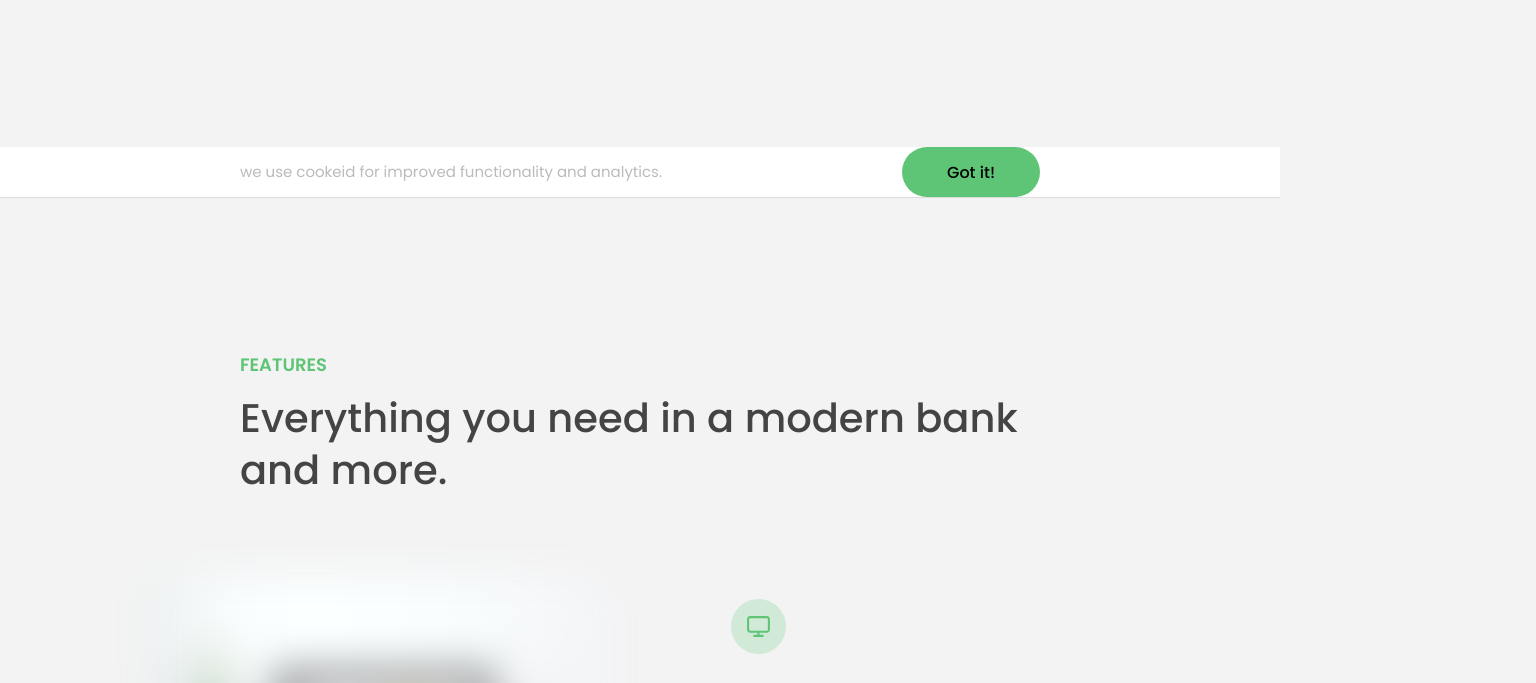
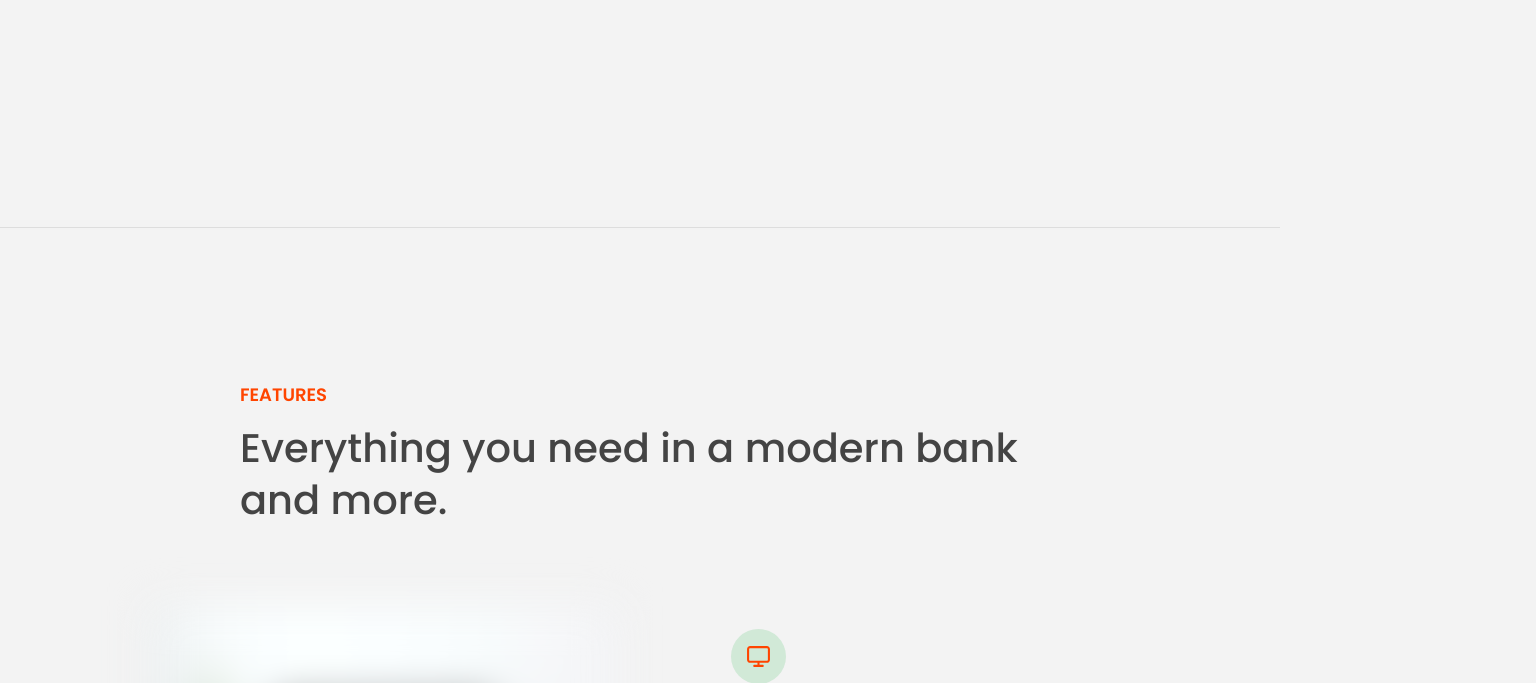
Before and after one commit to MaxRichard2007/Bankist-V2, a plain HTML site: page index.html in a window 1280 px wide. Shown: the part 653-1336 px from the top of the page, 1536 px wide, since content can reach past the window. Drawn offline with Linux system fonts and the light colour scheme.

Commit message:
Styles, Attributes and classes

```diff
--- a/index.html
+++ b/index.html
@@ -21,6 +21,7 @@
           alt="Bankist logo"
           class="nav__logo"
           id="logo"
+          designer="Max Richard"
         />
         <ul class="nav__links">
           <li class="nav__item">
--- a/js/script.js
+++ b/js/script.js
@@ -32,19 +32,19 @@ document.addEventListener("keydown", function (e) {
 ///////////////////////////////////////
 
 // Selecting elements
-console.log(document.documentElement);
-console.log(document.head);
-console.log(document.body);
+// console.log(document.documentElement);
+// console.log(document.head);
+// console.log(document.body);
 
 const header = document.querySelector(".header");
 const allSections = document.querySelector(".section");
-console.log(allSections);
+// console.log(allSections);
 
 document.getElementById("section--1");
 const allButtons = document.getElementsByTagName("button");
-console.log(allButtons);
+// console.log(allButtons);
 
-console.log(document.getElementsByClassName("btn"));
+// console.log(document.getElementsByClassName("btn"));
 
 // Creating and inserting elements
 const message = document.createElement("div");
@@ -56,13 +56,50 @@ message.innerHTML =
 // header.append(message);
 // header.append(message.cloneNode(true));
 
+// header.after(message);
 header.before(message);
-header.after(message);
 
 // Delete elements
 document
-.querySelector('.btn--close-cookie')
-.addEventListener('click', function() {
-  // message.remove()
-  message.parentElement.removeChild(message)
-})
+  .querySelector(".btn--close-cookie")
+  .addEventListener("click", function () {
+    // message.remove()
+    message.parentElement.removeChild(message);
+  });
+
+// Styles
+message.style.backgroundColor = "#37383d";
+message.style.width = "120%";
+
+console.log(message.style.height);
+console.log(message.style.backgroundColor);
+
+message.style.height =
+  Number.parseFloat(getComputedStyle(message).height, 10) + 30 + "px";
+
+document.documentElement.style.setProperty("--color-primary", "orangered");
+
+// Attributes
+const logo = document.querySelector(".nav__logo");
+console.log(logo.alt);
+console.log(logo.className);
+
+// Non-standard
+console.log(logo.designer);
+console.log(logo.getAttribute("designer"));
+
+console.log(logo.src);
+console.log(logo.getAttribute("src"));
+
+const link = document.querySelector(".nav__link--btn");
+console.log(link.href);
+console.log(link.getAttribute("href"));
+
+// Classes
+logo.classList.add("c", "j");
+logo.classList.remove("c", "j");
+logo.classList.toggle("c");
+logo.classList.contais("c"); // not includes
+
+// Don't use
+logo.className = "Max";
```
